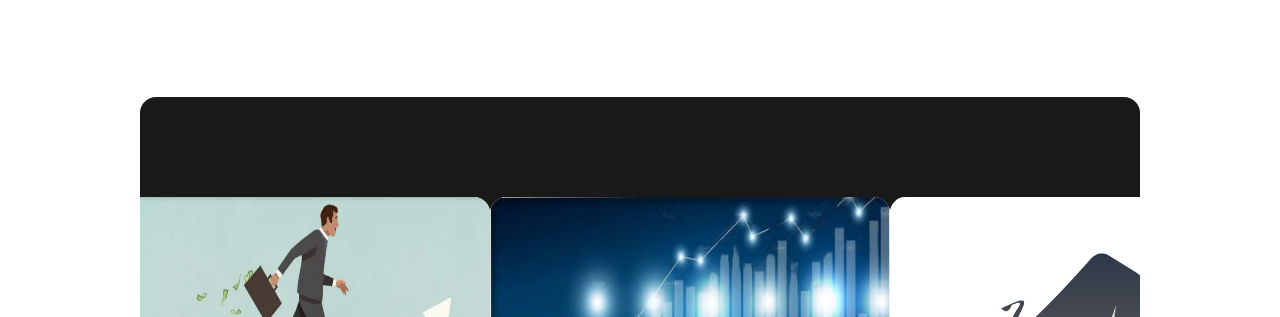
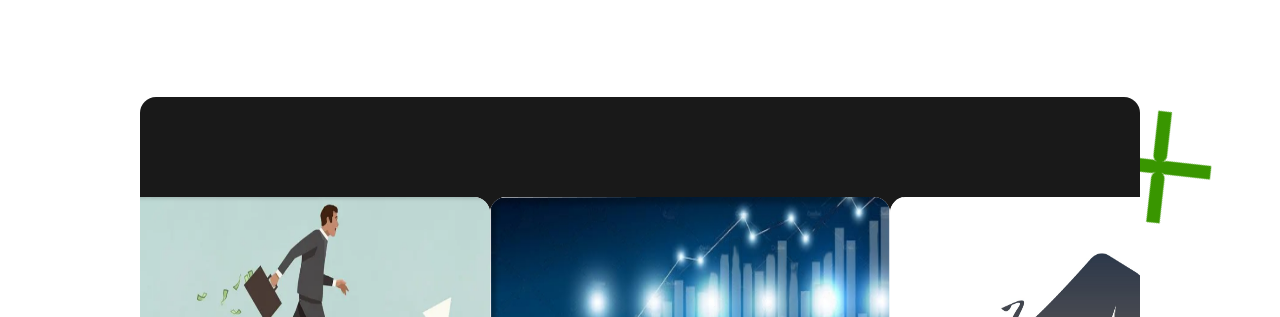
Before and after one commit to StarGains/MarketGains, a React (Create React App) app: page / in a window 1280 px wide. Shown: the part 1908-2225 px from the top of the page. Built offline with nearby package versions, Linux system fonts and the light colour scheme; the HTML template or start-up script is replaced by a standard one.

Commit message:
added animations

```diff
--- a/src/App.css
+++ b/src/App.css
@@ -6,6 +6,16 @@
 .App{
     margin-top: 75px;
     box-shadow: inset 0 -300px #191919;
+}
+
+/* The animation code */
+@keyframes trace {
+    from {
+        stroke-dashoffset: var(--length);
+    }
+    to {
+        stroke-dashoffset: 0;
+    }
 }
 .nav-bar{
     background-color: rgba(255, 255, 255,.6);
@@ -70,26 +80,6 @@ section{
     -webkit-background-clip: text;
     background-clip: text;
     font-size: 5rem;
-}
-.spath {
-    stroke-dasharray: var(--length);
-    stroke-dashoffset: var(--length);
-    animation: example 2s linear 1s infinite;
-    stroke:url(#gradient)
-}
-.tpath {
-    stroke-dasharray: var(--length);
-    stroke-dashoffset: var(--length);
-    animation: example 2s linear 0.1s infinite;
-}
-/* The animation code */
-@keyframes example {
-    from {
-        stroke-dashoffset: var(--length);
-    }
-    to {
-        stroke-dashoffset: 0;
-    }
 }
 .wrapper {
     height: 200vh;
@@ -196,7 +186,20 @@ section{
     overflow: hidden;
     border-radius: 1rem;
 }
-
+.floater{
+    position:absolute;
+    animation: rotate 5s linear 2s infinite forwards;
+    right:50px;
+    z-index: -1;
+}
+@keyframes rotate {
+    from{
+        transform: rotate(0deg);
+    }
+    to{
+        transform: rotate(360deg);
+    }
+}
 .card-holder{
     display: flex;
     justify-content: space-around;
@@ -212,6 +215,7 @@ section{
     background-color: white;
     border-radius: 1rem;
     text-align: center;
+    gap:10px;
 }
 .card-wrapper p{
  text-align: left;
--- a/src/component/Boxpart.jsx
+++ b/src/component/Boxpart.jsx
@@ -6,14 +6,13 @@ export default function Boxpart() {
   const handleScroll = useCallback(function handleScroll(e) {
     let percentage = (window.scrollY / (ref.current.scrollHeight - window.innerHeight))
     setPercent(percentage)
-
   }, [])
   useEffect(() => {
     window.addEventListener('scroll', handleScroll)
     return () => {
       window.removeEventListener('scroll', handleScroll)
     }
-  }, [])
+  }, [handleScroll])
   let ref = useRef();
   return (
     <div className="wrapper" ref={ref}>
@@ -36,7 +35,7 @@ export default function Boxpart() {
             <div className="inner-graph">
               <div className="graph">
               <svg width="465" height="330" viewBox="0 0 465 330" fill="none" xmlns="http://www.w3.org/2000/svg">
-                <path d="M3 304.114L16.2883 282.546L29.0229 304.114L50.6164 257.822L62.2437 277.286L82.7298 322L123.148 168.919L139.205 206.269L172.426 126.309L192.912 198.378L230.562 91.5899L244.958 119.471L254.37 91.5899L292.021 235.202L349.049 36.3546L359.569 67.9176L380.056 9L407.186 106.845L421.581 54.2403L440.407 97.9025L462 36.3546" stroke="url(#paint0_linear_79_21)" strokeOpacity="0.7" strokeWidth="5" />
+                <path d="M3 304.114L16.2883 282.546L29.0229 304.114L50.6164 257.822L62.2437 277.286L82.7298 322L123.148 168.919L139.205 206.269L172.426 126.309L192.912 198.378L230.562 91.5899L244.958 119.471L254.37 91.5899L292.021 235.202L349.049 36.3546L359.569 67.9176L380.056 9L407.186 106.845L421.581 54.2403L440.407 97.9025L462 36.3546" stroke="url(#paint0_linear_79_21)" strokeDasharray="1428" strokeDashoffset={1428*(1-Math.min(percent,1))} strokeOpacity="0.7" strokeWidth="5" />
                 <defs>
                   <linearGradient id="paint0_linear_79_21" x1="-10.5" y1="270" x2="450.5" y2="41" gradientUnits="userSpaceOnUse">
                     <stop stopColor="#FF0000" />
--- a/src/component/SVGPath.jsx
+++ b/src/component/SVGPath.jsx
@@ -1,17 +1,21 @@
-import { useEffect, useRef } from "react";
+import { useEffect, useRef, useState } from "react";
 
-export default function SVGPath({path}){
+export default function SVGPath({ path }) {
+    const [pathLength, setPathLength] = useState();
     const pathRef = useRef()
-    return(
-        <svg style={{position:'absolute'}} width="800" height="800" viewBox="-150 -100 300 200" fill="none" xmlns="http://www.w3.org/2000/svg">
-                    <defs>
-            <linearGradient id="gradient" x1="0%" y1="0%" x2="100%" y2="0%">
-            <stop offset="0%"   stopColor="#ff7d1e"/>
-            <stop offset="100%" stopColor="#fd40e5"/>
-            </linearGradient>
-        </defs>
-            <path style={{"--length":pathRef.current ? pathRef.current.getTotalLength: 1000 }} className="path"  d={path.d} stroke="grey" ref={pathRef} />
-            <path style={{"--length":pathRef.current ? pathRef.current.getTotalLength: 1000}} fill="url(#gradient)" className="spath" d={path.d} />
-            <path style={{"--length":pathRef.current ? pathRef.current.getTotalLength: 1000}} className="tpath" d={path.d} stroke="grey" />
+    useEffect(() => {
+        if (pathRef.current) {
+            setPathLength(pathRef.current.getTotalLength())
+        }
+    }, [pathRef])
+    return (
+        <svg style={{ position: 'absolute' }} width="800" height="800" viewBox="-150 -100 300 200" fill="none" xmlns="http://www.w3.org/2000/svg">
+            <path ref={pathRef} d={path.d} stroke="grey" />
+            <path strokeDasharray={pathLength} strokeDashoffset={pathLength} d={path.d} stroke="orange">
+                <animate attributeName="stroke-dashoffset" values={`0;${pathLength*2}`} dur="2s" begin="0" repeatCount="indefinite" />
+            </path>
+            <path strokeDasharray={pathLength} strokeDashoffset={pathLength} d={path.d} stroke="grey">
+                <animate attributeName="stroke-dashoffset" values={`0;${pathLength*2}`} dur="2s" begin="0.2" repeatCount="indefinite" />
+            </path>
         </svg>)
 }
--- a/src/scenes/Services.jsx
+++ b/src/scenes/Services.jsx
@@ -7,10 +7,18 @@ export default function Services() {
 
   return (
     <div className="services">
+      <svg className="floater" width="143" height="143" viewBox="0 0 143 143" fill="none" xmlns="http://www.w3.org/2000/svg">
+        <path d="M19.835 89.668L59.7552 70.134C63.0966 68.4989 67.1307 69.8822 68.7658 73.2236C70.4008 76.5649 69.0175 80.5991 65.6761 82.2341L25.7559 101.768L19.835 89.668Z" fill="#399600" />
+        <path d="M77.2341 69.0804C75.5991 65.739 76.9824 61.7048 80.3238 60.0698L120.244 40.5358L126.165 52.636L86.2447 72.17C82.9033 73.805 78.8692 72.4217 77.2341 69.0804Z" fill="#399600" />
+        <path d="M72.704 70.547C69.3634 72.1817 65.3301 70.7987 63.6955 67.4581L44.1558 27.5262L56.2532 21.6066L75.7929 61.5385C77.4276 64.8791 76.0446 68.9124 72.704 70.547Z" fill="#399600" />
+        <path d="M89.7468 120.697L70.2071 80.7654C68.5725 77.4248 69.9554 73.3915 73.2961 71.7569C76.6367 70.1222 80.6699 71.5052 82.3046 74.8458L101.844 114.778L89.7468 120.697Z" fill="#399600" />
+        <ellipse cx="73" cy="71.1522" rx="7.40746" ry="5.38845" transform="rotate(-26.0737 73 71.1522)" fill="#399600" />
+      </svg>
+
       <div className="card-holder">
-    <Card card={{"src":personArrow, "heading":"Your Gateway for Investing!", "footer":"With us you can always trade safe", "body":"Traders and Investors in India use our stable and reliable platforms regularlyTradings have risk and also brings a lot of fortune. It was like rollercoaster that depends on the market to go forward"}}/>
-    <Card card={{"src":bullBear,"heading":"User Friendly Trading","body":"A Trained research team will send BUY/SELL recommendations on the basis of technical analysis.With our trading strategies, and research backed tips you will minimise risks and maximise returns."}}/>
-    <Card card={{"src":bull,"heading":"Precise Assessment","body":"The price of a stock moves on the basis of any news, fundamentals, technical analysis, and so on.By gaining knowledge about these aspects, you can enhance your knowledge of stocks and stock markets. This will help you to figure out the right price to enter or exit a trade."}}/>
+        <Card card={{ "src": personArrow, "heading": "Your Gateway for Investing!", "footer": "With us you can always trade safe", "body": "Traders and Investors in India use our stable and reliable platforms regularlyTradings have risk and also brings a lot of fortune. It was like rollercoaster that depends on the market to go forward" }} />
+        <Card card={{ "src": bullBear, "heading": "User Friendly Trading", "body": "A Trained research team will send BUY/SELL recommendations on the basis of technical analysis.With our trading strategies, and research backed tips you will minimise risks and maximise returns." }} />
+        <Card card={{ "src": bull, "heading": "Precise Assessment", "body": "The price of a stock moves on the basis of any news, fundamentals, technical analysis, and so on.By gaining knowledge about these aspects, you can enhance your knowledge of stocks and stock markets. This will help you to figure out the right price to enter or exit a trade." }} />
       </div>
       <div className="services-text">
         <img src={nselogo} height="150px" alt="" />
```
Lines whose indentation alone changed are shown as unchanged.
